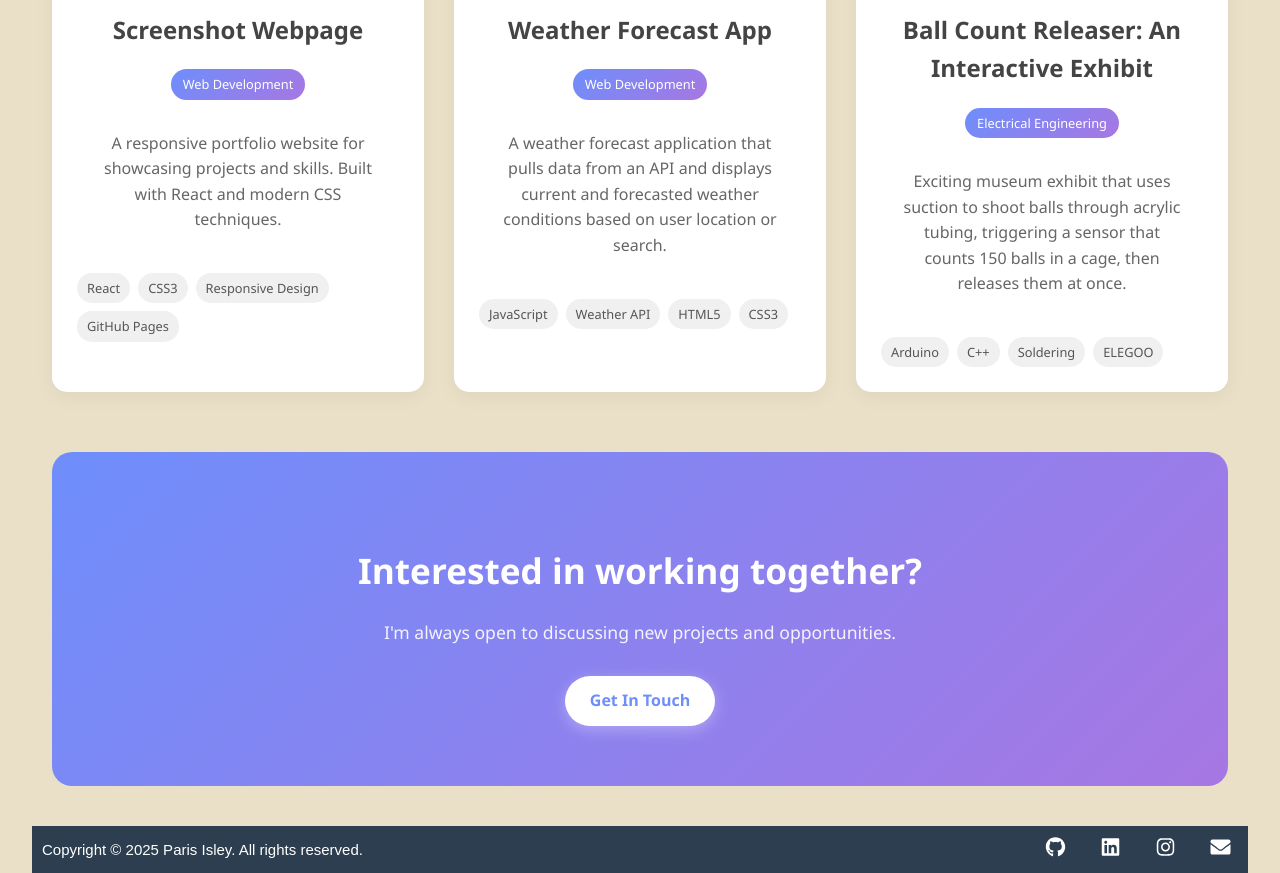
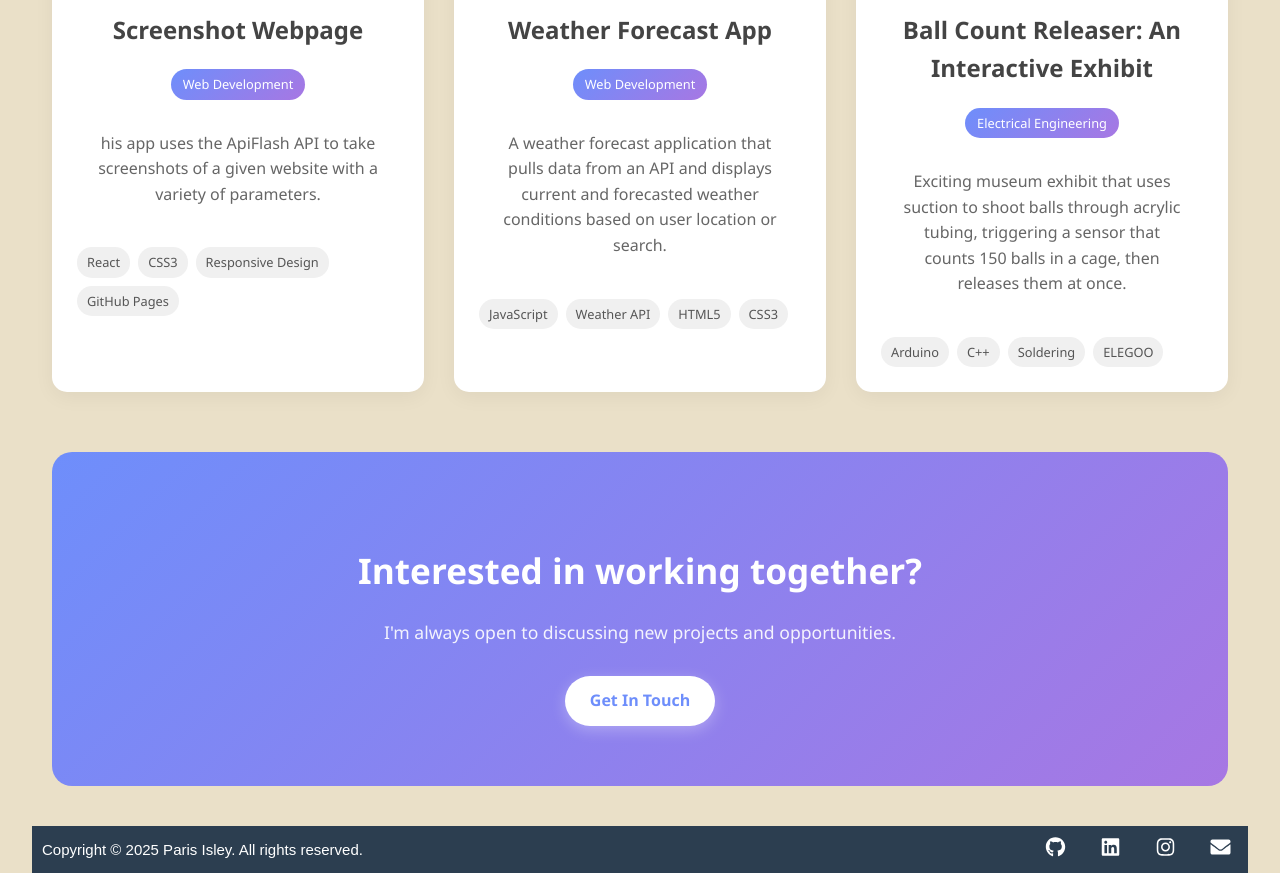
Before and after one commit to parisisley/test, a React (Vite) app in the folder test-website/: page /projects in a window 1280 px wide. Shown: the part 1660-2533 px from the top of the page. Built offline with nearby package versions, Linux system fonts and the light colour scheme.

Commit message:
description

```diff
--- a/test-website/src/Projects/Projects.jsx
+++ b/test-website/src/Projects/Projects.jsx
@@ -39,7 +39,7 @@ function Projects() {
       id: 4,
       title: "Screenshot Webpage",
       category: "Web Development",
-      description: "A responsive portfolio website for showcasing projects and skills. Built with React and modern CSS techniques.",
+      description: "his app uses the ApiFlash API to take screenshots of a given website with a variety of parameters.",
       technologies: ["React", "CSS3", "Responsive Design", "GitHub Pages"],
       image: "placeholder", // Replace with your actual image path
       demoLink: "https://example.com/demo",
```
